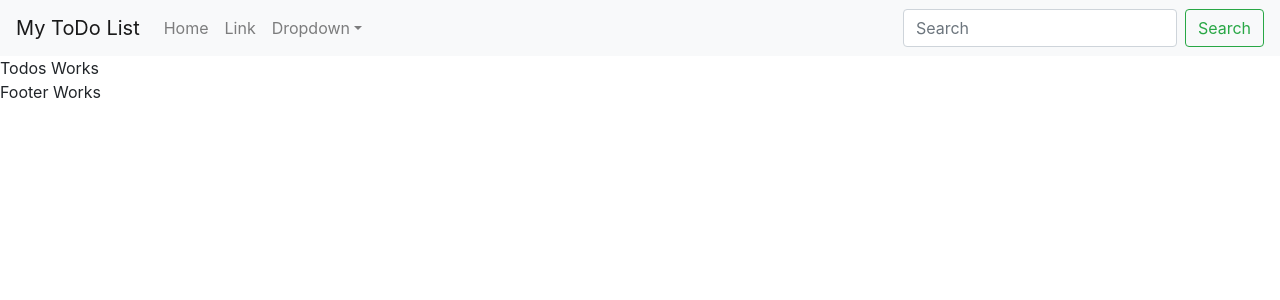
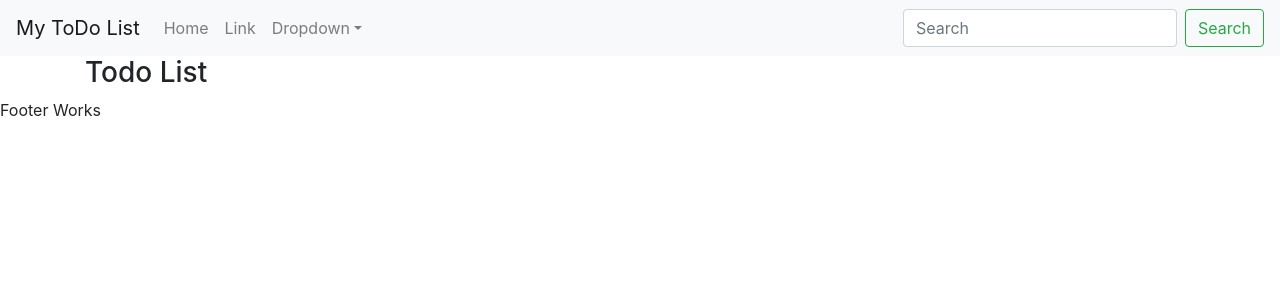
Before and after one commit to Muneeb94/todos-list, a React (Create React App) app: page / in a window 1280 px wide. Shown: the top 300 px of the page. Built offline with nearby package versions, Linux system fonts and the light colour scheme.

Commit message:
passing props

```diff
--- a/src/App.js
+++ b/src/App.js
@@ -5,10 +5,28 @@ import Footer from './components/Footer';
 
 
 function App() {
+   const todo = [
+    {
+      sno: 1,
+      title: "Go to the market",
+      desc: "You need to go  to the market to get this job done"
+    },
+    {
+      sno: 2,
+      title: "Go to the mall",
+      desc: "You need to go  to the market to get this job done2"
+    },
+    {
+      sno: 3,
+      title: "Go to the ghat",
+      desc: "You need to go  to the market to get this job done3"
+    },
+   ]
+
   return (
     <div>
         <Header title="My ToDo List"/>
-        <Todos />
+        <Todos  todos={todo}/>
         <Footer />
     </div>
   );
--- a/src/components/Header.js
+++ b/src/components/Header.js
@@ -1,6 +1,6 @@
 import React from 'react'
 import { Nav,Navbar,NavDropdown,Form,FormControl,Button } from 'react-bootstrap'
-import { propTypes } from 'react-bootstrap/esm/Image'
+import PropTypes from 'prop-types'
 
 const Header = (props) => {
   return (
@@ -35,7 +35,7 @@ Header.defaultProps = {
 }
 
 Header.propTypes = {
-  title: propTypes.string
+  title: PropTypes.string
 }
 
 export default Header
--- a/src/components/Todos.js
+++ b/src/components/Todos.js
@@ -1,9 +1,9 @@
 import React from 'react'
 
-const Todos = () => {
+const Todos = (props) => {
   return (
-    <div>
-      Todos Works
+    <div className="container">
+       <h3>Todo List</h3>
     </div>
   )
 }
```
